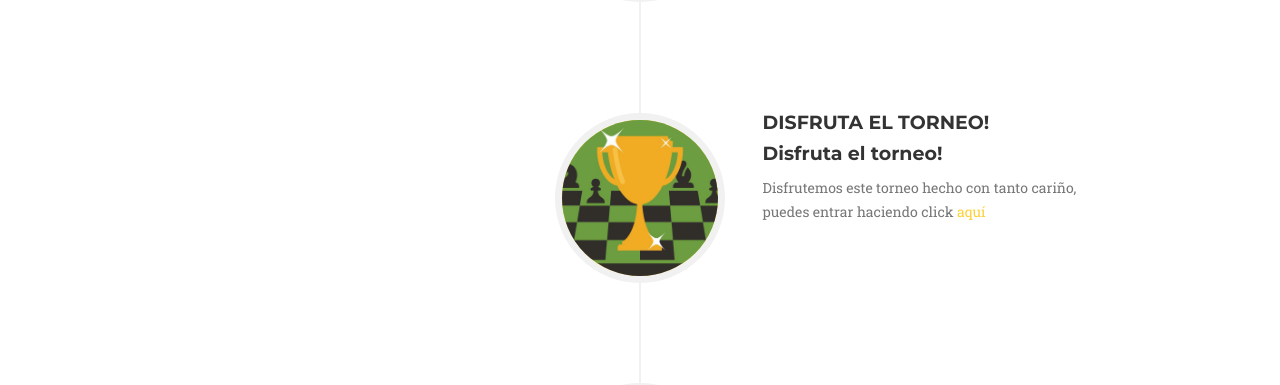
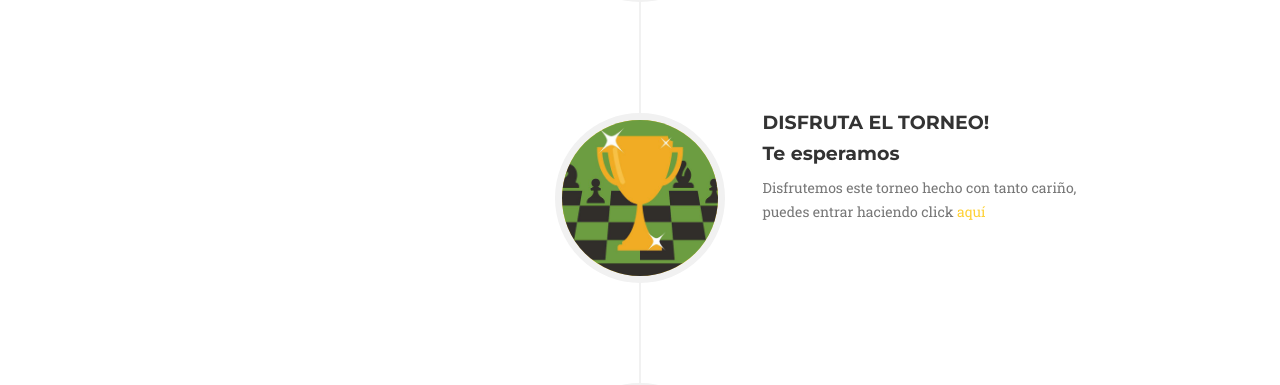
Before and after one commit to torneofundacionmoisesmellado/2021, a Jekyll site: the page built from index.html, in a window 1280 px wide and 900 px high, scrolled down 1804 px. Shown: the part 119-504 px from the top of the window. Built offline with Jekyll 4.4.1, drawn with Linux system fonts in a browser that asks for light colours; some web fonts are replaced.

Commit message:
Update about.html

```diff
--- a/_includes/about.html
+++ b/_includes/about.html
@@ -59,7 +59,7 @@
                             <div class="timeline-panel">
                                 <div class="timeline-heading">
                                     <h4>Disfruta el torneo!</h4>
-                                    <h4 class="subheading">Disfruta el torneo!</h4>
+                                    <h4 class="subheading">Te esperamos</h4>
                                 </div>
                                 <div class="timeline-body">
                                     <p class="text-muted">Disfrutemos este torneo hecho con tanto cariño, puedes entrar haciendo click <a href="https://lichess.org/team/torneo-de-ajedrez-republica-de-beauchef-online-2021" target="_blank">aquí</a> </p>
```
